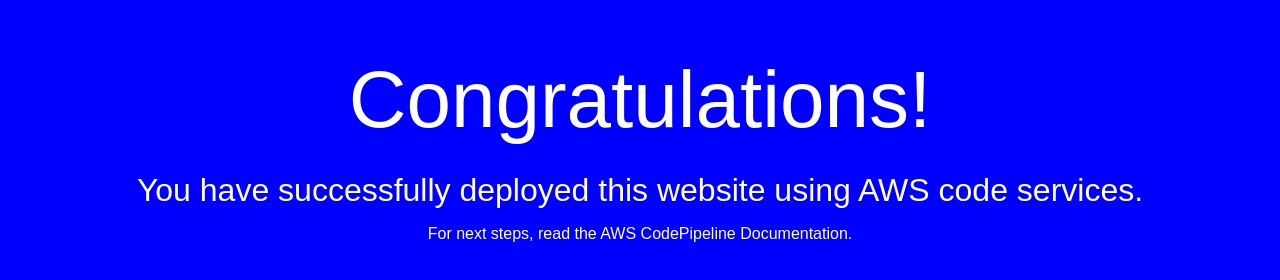
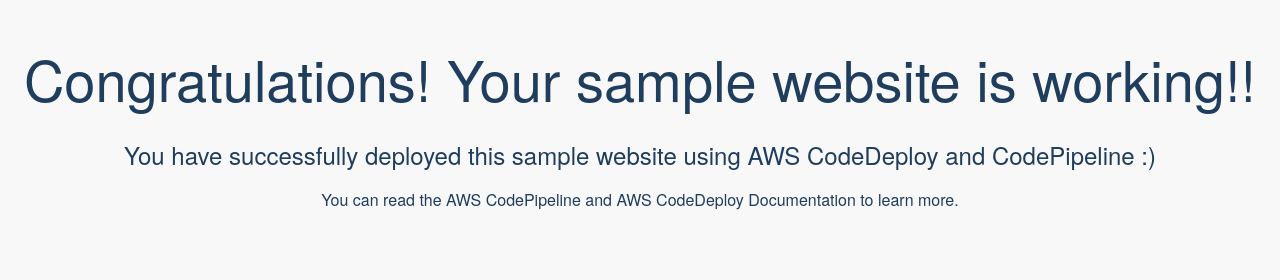
Before and after one commit to davepoon/aws-codedeploy-amazon-linux, a plain HTML site: page index.html in a window 1280 px wide. Drawn offline with Linux system fonts and the light colour scheme.

Commit message:
updated the style and content

```diff
--- a/index.html
+++ b/index.html
@@ -2,33 +2,32 @@
 <html>
 <head>
   <meta charset="utf-8">
-  <title>Sample Deployment</title>
+  <title>A Sample Deployment using AWS CodeDeploy and CodePipeline</title>
   <style>
     body {
-      color: #ffffff;
-      background-color: #0000ff;
-      font-family: Arial, sans-serif;
+      text-align: center;
+      color: #1F3D5C;
+      background-color: #f8f8f8;
+      font-family: HelveticaNeue, Helvetica, Helvetica, Arial,sans-serif;
       font-size: 16px;
     }
 
     h1 {
-      font-size: 500%;
+      font-size: 3.5em;
       font-weight: normal;
       margin-bottom: 0;
     }
 
     h2 {
-      font-size: 200%;
+      font-size: 1.5em;
       font-weight: normal;
       margin-bottom: 0;
     }
   </style>
 </head>
 <body>
-  <div align="center">
-    <h1>Congratulations!</h1>
-    <h2>You have successfully deployed this website using AWS code services.</h2>
-    <p>For next steps, read the AWS CodePipeline Documentation.</p>
-  </div>
+    <h1>Congratulations! Your sample website is working!!</h1>
+    <h2>You have successfully deployed this sample website using AWS CodeDeploy and CodePipeline :)</h2>
+    <p>You can read the AWS CodePipeline and AWS CodeDeploy Documentation to learn more.</p>
 </body>
 </html>
```
